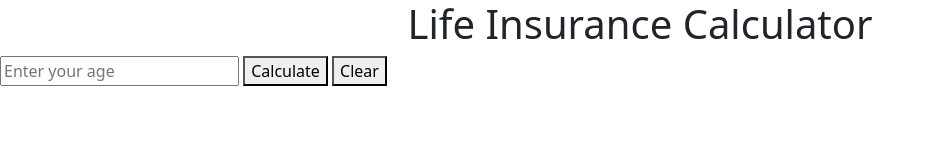
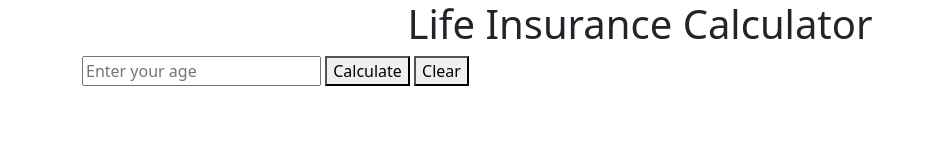
Before and after one commit to REDgar097/LifeInsuranceRate, a plain HTML site: page index.html in a window 1280 px wide. Shown: the whole page, without its empty margins (0-935 px from the left). Drawn offline with nearby package versions, Linux system fonts and the light colour scheme.

Commit message:
2 files modified

```diff
--- a/index.html
+++ b/index.html
@@ -19,10 +19,14 @@
 
   <body>
     <h1 style="text-align: center">Life Insurance Calculator</h1>
-    <div class="calculator">
-      <input type="number" id="ageNumber" placeholder="Enter your age" />
-      <button id="calcButton">Calculate</button>
-      <button id="clearButton">Clear</button>
+    <div class="container">
+      <div class="row">
+        <section>
+          <input type="number" id="ageNumber" placeholder="Enter your age" />
+          <button id="calcButton">Calculate</button>
+          <button id="clearButton">Clear</button>
+        </section>
+      </div>
     </div>
     <p id="rateDisplay" style="display: none"></p>
 
--- a/styles.css
+++ b/styles.css
@@ -46,6 +46,6 @@ h1 {
 }
 
 .calculator {
-  display: flex;
+  display: flexbox;
   justify-content: center;
 }
```
